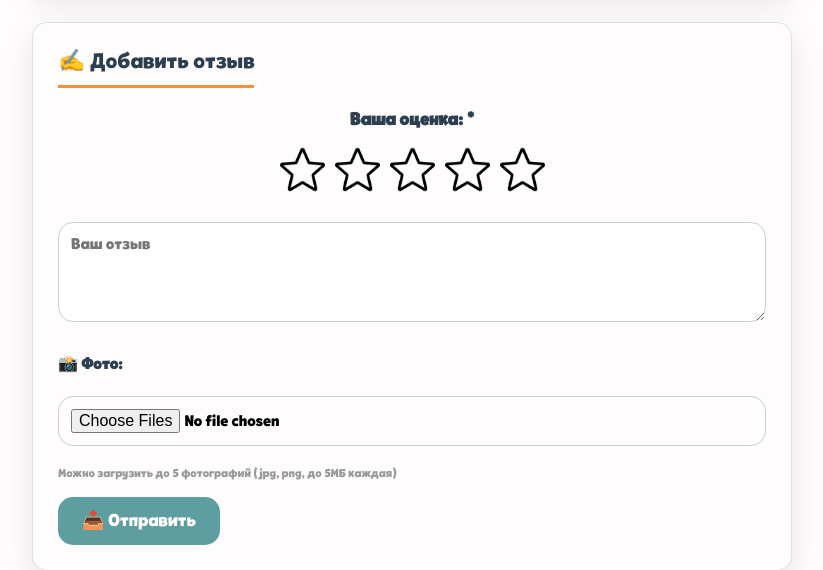
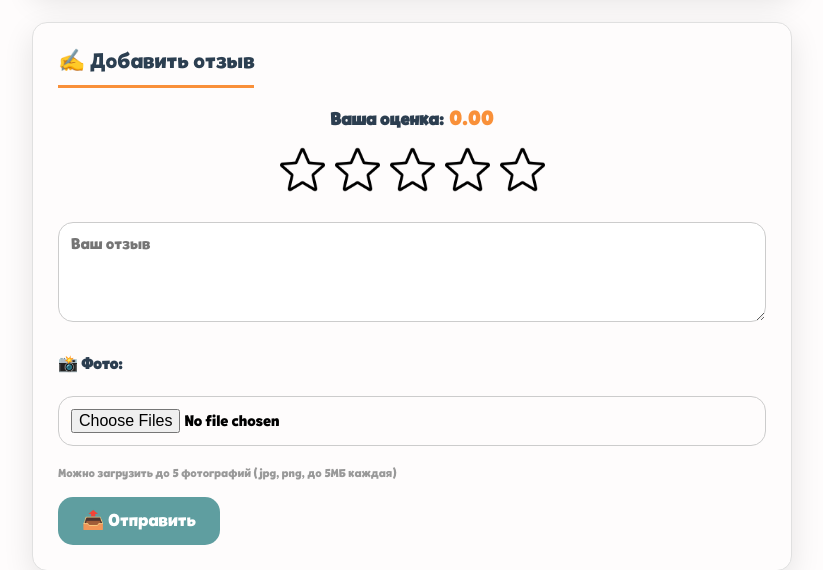
Before and after one commit to krktmmm/eda_trpo, a Django app: page /place/2/ in a window 1280 px wide. Shown: the part 744-1314 px from the top of the page, without its empty margins (228-1051 px from the left). Run offline with Django 5.2, Linux system fonts and the light colour scheme; a user stored in the database is signed in; data comes from the database, SQL or seed files in the repository; both versions use the stored data as it was after the commit.

Commit message:
количество звезд вместо * на отзывах

```diff
--- a/places/templates/places/place_detail.html
+++ b/places/templates/places/place_detail.html
@@ -5,6 +5,25 @@
 
 {% block extra_css %}
     <link rel="stylesheet" href="{% static 'place_detail.css' %}">
+    <style>
+    .rating-label {
+        /* Используем flex для идеального выравнивания по центру */
+        display: inline-flex;
+        align-items: center;
+        vertical-align: middle;
+        gap: 5px; /* Небольшой отступ от текста "Ваша оценка:" */
+    }
+
+    #rating-value {
+        color: #f99039;
+        font-weight: bold;
+        font-size: 20px;
+        /* Убираем лишние отступы */
+        margin: 0;
+        padding: 0;
+        line-height: 1;
+    }
+</style>
 {% endblock %}
 
 {% block content %}
@@ -98,7 +117,7 @@
                 <h3>✍️ Добавить отзыв</h3>
 
                 <div class="rating-input">
-                    <label class="rating-label">Ваша оценка: <span class="required-star">*</span></label>
+                    <label class="rating-label">Ваша оценка: <span id="rating-value">0.00</span></label>
                     <div class="stars">
                         <input type="radio" name="rating" value="5" id="star5" required>
                         <label for="star5" title="5 звезд"></label>
@@ -210,4 +229,42 @@
     }
 </script>
 
+<script>
+document.addEventListener('DOMContentLoaded', function() {
+    const starsContainer = document.querySelector('.stars');
+    if (!starsContainer) return;
+
+    const labels = starsContainer.querySelectorAll('label');
+    const inputs = starsContainer.querySelectorAll('input[type="radio"]');
+    const ratingDisplay = document.getElementById('rating-value');
+
+    function setRating(val) {
+        ratingDisplay.textContent = val.toFixed(2);
+    }
+
+    // Из-за flex-direction: row-reverse порядок в DOM обратный: 5, 4, 3, 2, 1
+    labels.forEach((label, index) => {
+        const value = 5 - index; // Преобразуем индекс DOM в рейтинг
+
+        label.addEventListener('mouseover', () => setRating(value));
+    });
+
+    // При уходе курсора возвращаем к выбранному значению или 0
+    starsContainer.addEventListener('mouseout', () => {
+        const checked = starsContainer.querySelector('input:checked');
+        if (checked) {
+            setRating(parseInt(checked.value));
+        } else {
+            setRating(0);
+        }
+    });
+
+    // Фиксация при клике
+    inputs.forEach(input => {
+        input.addEventListener('change', () => {
+            setRating(parseInt(input.value));
+        });
+    });
+});
+</script>
 {% endblock %}
```
Also changed, not shown: db.sqlite3.
